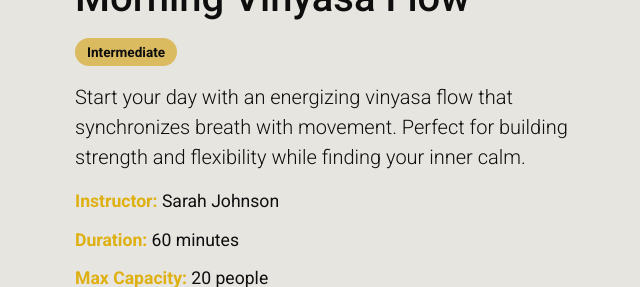
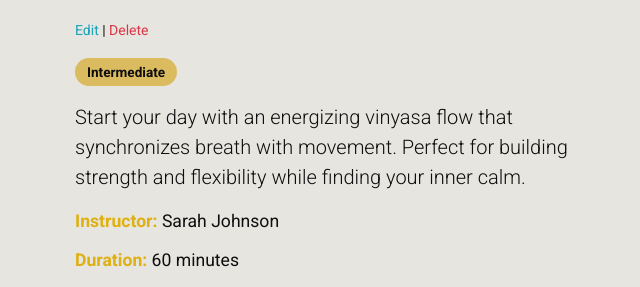
Before and after one commit to vsessvit/FitForge, a Django app: page /classes/1/ in a window 1280 px wide. Shown: the part 214-501 px from the top of the page, without its empty margins (580-1220 px from the left). Run offline with Django 3.2, Linux system fonts and the light colour scheme; the visitor is signed in with stand-in values (Sample User, id 1); data comes from the database, SQL or seed files in the repository; some libraries are stand-ins or nearby versions.

Commit message:
Add edit and delete buttons to class pages
- Show edit/delete links for superusers on class detail page
- Show edit/delete links for superusers on class list cards
- Add JavaScript confirmation for delete action

```diff
--- a/templates/classes/class_detail.html
+++ b/templates/classes/class_detail.html
@@ -13,6 +13,16 @@
         </div>
         <div class="col-md-6">
             <h1 class="mb-3">{{ fitness_class.name }}</h1>
+
+            {% if request.user.is_superuser %}
+            <div class="admin-controls mb-3">
+                <small>
+                    <a href="{% url 'edit_class' fitness_class.id %}" class="text-info">Edit</a> |
+                    <a href="{% url 'delete_class' fitness_class.id %}" class="text-danger"
+                       onclick="return confirm('Are you sure you want to delete this class?');">Delete</a>
+                </small>
+            </div>
+            {% endif %}
 
             <div class="mb-3">
                 <span class="badge-difficulty badge-{{ fitness_class.difficulty }}">
```
Also changed, not shown: templates/classes/all_classes.html (+9 -0 lines).
